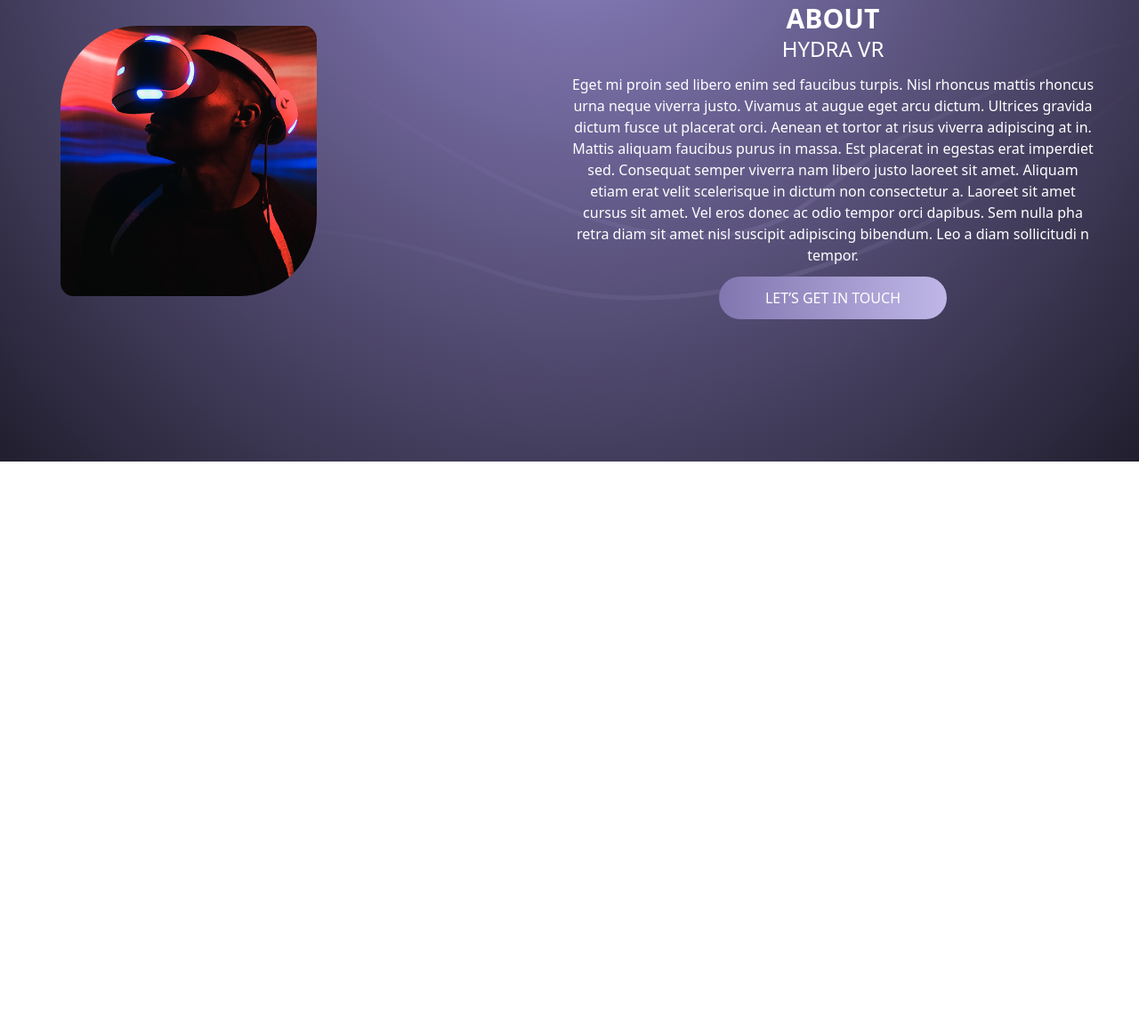
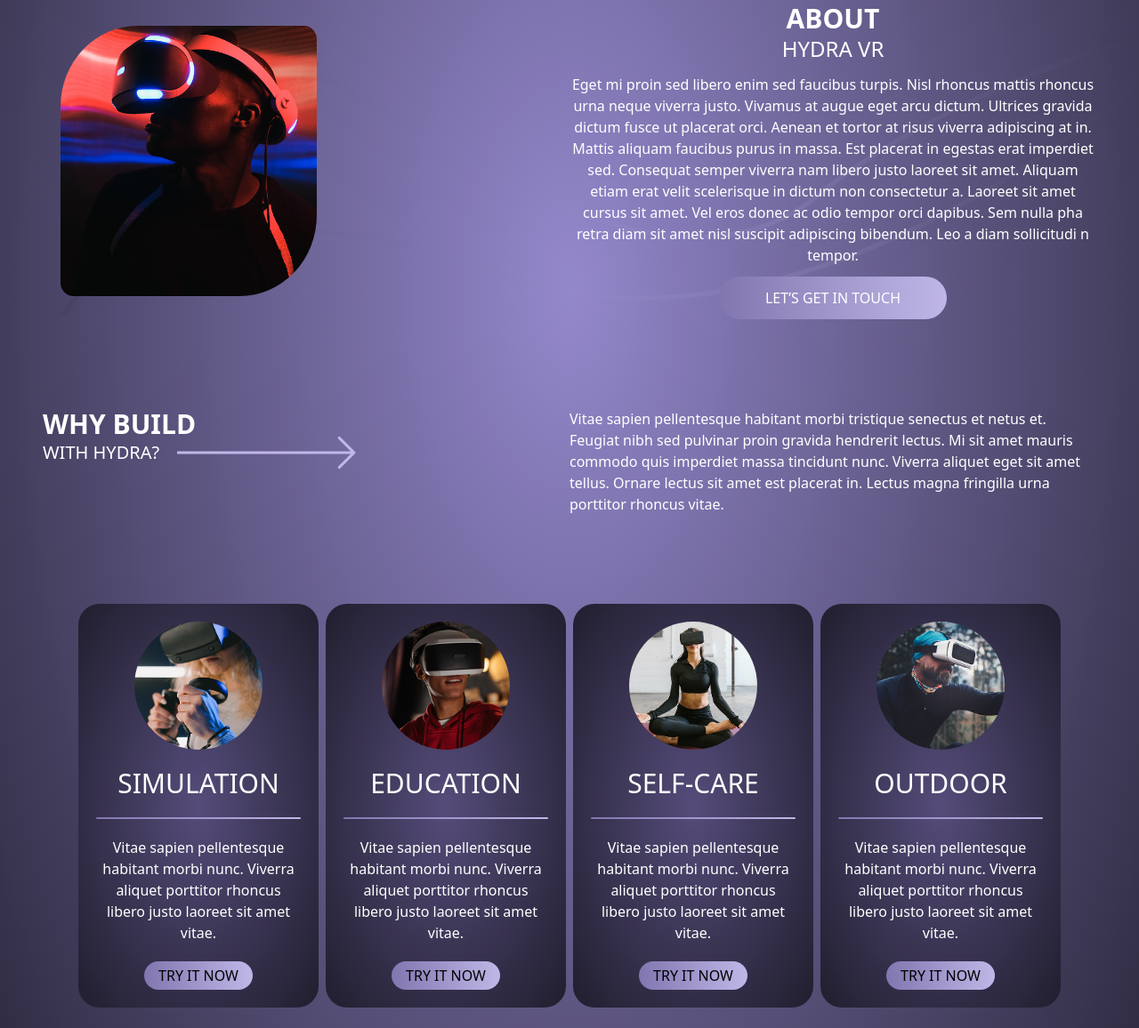
Before and after one commit to Ahmad-byte-design/HYDRA, a plain HTML site: page index.html in a window 1280 px wide. Shown: the part 894-2050 px from the top of the page at 89% size. Before the commit the page ends 1413 px from the top, so only its background shows below. Drawn offline with nearby package versions, Linux system fonts and the light colour scheme.

Commit message:
add services section and the video

```diff
--- a/index.html
+++ b/index.html
@@ -289,12 +289,132 @@
         <!-- services section -->
         <section class="my-3">
           <div class="container p-4 md:p-6">
+            <div
+              class="title w-full flex flex-wrap items-start justify-between gap-5"
+            >
+              <div class="left">
+                <h2 class="text-3xl font-semibold">WHY BUILD</h2>
+                <h4 class="flex items-center h-7 gap-5 text-xl">
+                  WITH HYDRA?
+                  <img class="hidden md:inline" src="./public/row.png" alt="" />
+                </h4>
+              </div>
+              <p class="right w-full md:w-1/2">
+                Vitae sapien pellentesque habitant morbi tristique senectus et
+                netus et. Feugiat nibh sed pulvinar proin gravida hendrerit
+                lectus. Mi sit amet mauris commodo quis imperdiet massa
+                tincidunt nunc. Viverra aliquet eget sit amet tellus. Ornare
+                lectus sit amet est placerat in. Lectus magna fringilla urna
+                porttitor rhoncus vitae.
+              </p>
+            </div>
 
+            <div class="m-5 mt-20 p-5">
+              <ul class="flex gap-2">
+                <li
+                  class="bg-[radial-gradient(#554c7a,#211E2E)] flex flex-col items-center justify-center gap-5 rounded-3xl p-5 text-center"
+                >
+                  <img
+                    src="./public/img 6.png"
+                    class="rounded-full w-36"
+                    alt=""
+                  />
+                  <h1 class="title text-3xl">SIMULATION</h1>
+                  <span class="w-full h-0.5 gradient rounded-full"></span>
+                  <p class="">
+                    Vitae sapien pellentesque habitant morbi nunc. Viverra
+                    aliquet porttitor rhoncus libero justo laoreet sit amet
+                    vitae.
+                  </p>
+
+                  <button class="btn-second p-1 px-4 text-black">
+                    TRY IT NOW
+                  </button>
+                </li>
+
+                <li
+                  class="bg-[radial-gradient(#554c7a,#211E2E)] flex flex-col items-center justify-center gap-5 rounded-3xl p-5 text-center"
+                >
+                  <img
+                    src="./public/img 5.png"
+                    class="rounded-full w-36"
+                    alt=""
+                  />
+                  <h1 class="title text-3xl">EDUCATION</h1>
+                  <span class="w-full h-0.5 gradient rounded-full"></span>
+                  <p class="">
+                    Vitae sapien pellentesque habitant morbi nunc. Viverra
+                    aliquet porttitor rhoncus libero justo laoreet sit amet
+                    vitae.
+                  </p>
+
+                  <button class="btn-second p-1 px-4 text-black">
+                    TRY IT NOW
+                  </button>
+                </li>
+
+                <li
+                  class="bg-[radial-gradient(#554c7a,#211E2E)] flex flex-col items-center justify-center gap-5 rounded-3xl p-5 text-center"
+                >
+                  <img
+                    src="./public/img 4.png"
+                    class="rounded-full w-36"
+                    alt=""
+                  />
+                  <h1 class="title text-3xl">SELF-CARE</h1>
+                  <span class="w-full h-0.5 gradient rounded-full"></span>
+                  <p class="">
+                    Vitae sapien pellentesque habitant morbi nunc. Viverra
+                    aliquet porttitor rhoncus libero justo laoreet sit amet
+                    vitae.
+                  </p>
+
+                  <button class="btn-second p-1 px-4 text-black">
+                    TRY IT NOW
+                  </button>
+                </li>
+
+                <li
+                  class="bg-[radial-gradient(#554c7a,#211E2E)] flex flex-col items-center justify-center gap-5 rounded-3xl p-5 text-center"
+                >
+                  <img
+                    src="./public/img 3.png"
+                    class="rounded-full w-36"
+                    alt=""
+                  />
+                  <h1 class="title text-3xl">OUTDOOR</h1>
+                  <span class="w-full h-0.5 gradient rounded-full"></span>
+                  <p class="">
+                    Vitae sapien pellentesque habitant morbi nunc. Viverra
+                    aliquet porttitor rhoncus libero justo laoreet sit amet
+                    vitae.
+                  </p>
+
+                  <button class="btn-second p-1 px-4 text-black">
+                    TRY IT NOW
+                  </button>
+                </li>
+              </ul>
+            </div>
           </div>
         </section>
 
 
+        <!--  -->
+        <section>
+          <div class="container p-4 md:p-6">
+            <div class="top flex items-center justify-center h-64 ">
+  <video
+    src="./public/video.mov"
+    class="rounded-full h-full w-2/3 object-cover opacity-75"
+    autoplay loop muted playsinline
+  ></video>
+</div>
+            <div class="bottom">
 
+            </div>
+          </div>
+        </section>
       </article>
     </main>
 
--- a/style/style.css
+++ b/style/style.css
@@ -13,7 +13,10 @@
     cursor: pointer;
 }
 
+.gradient{
 
+    background: linear-gradient(to right , #8176AF , #C0B7E8 ) 20% , #C0B7E8 80% linear-gradient(to left , #8176AF , #C0B7E8 );
+}
 
 /*
 ===========================================
```
Also changed, not shown: 1 other file.
